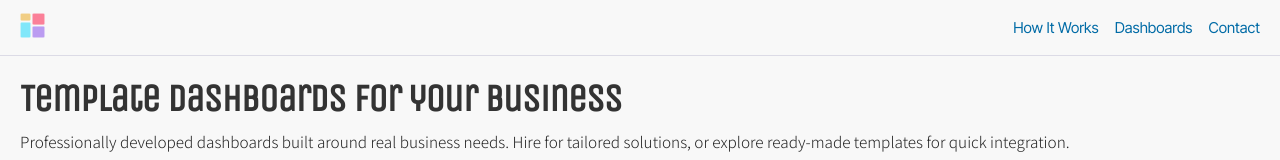
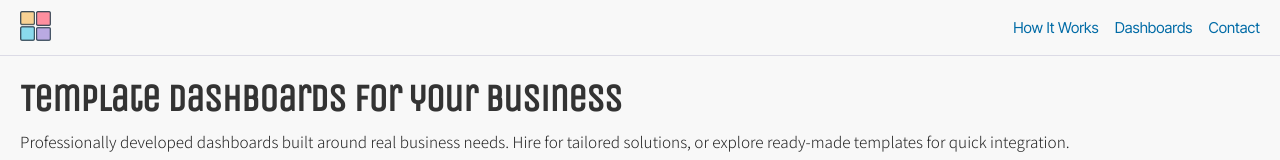
Before and after one commit to joseph-johnson27001/dashboard-website, a Vue app: page / in a window 1280 px wide. Shown: the top 160 px of the page. Built offline with nearby package versions, Linux system fonts and the light colour scheme.

Commit message:
New icon possible

```diff
--- a/public/index.html
+++ b/public/index.html
@@ -31,7 +31,7 @@
       rel="stylesheet"
     />
 
-    <link rel="icon" href="dashboard-logo.png" />
+    <link rel="icon" href="Dashboard-icon.png" />
     <title>Template Dashboards</title>
   </head>
   <body>
--- a/src/components/Navigation/TopNavigation.vue
+++ b/src/components/Navigation/TopNavigation.vue
@@ -2,7 +2,7 @@
   <nav>
     <div class="nav-container">
       <router-link to="/">
-        <img src="/dashboard-logo.png" alt="Dashboard Logo" class="logo-img" />
+        <img src="/Dashboard-icon.png" alt="Dashboard Logo" class="logo-img" />
       </router-link>
       <div class="nav-links">
         <router-link to="/how-it-works" active-class="active-link"
@@ -61,7 +61,7 @@ a {
 }
 
 .logo-img {
-  height: 25px;
+  height: 30px;
   width: auto;
 }
 
```
Also changed, not shown: public/Dashboard-icon.png (added).
